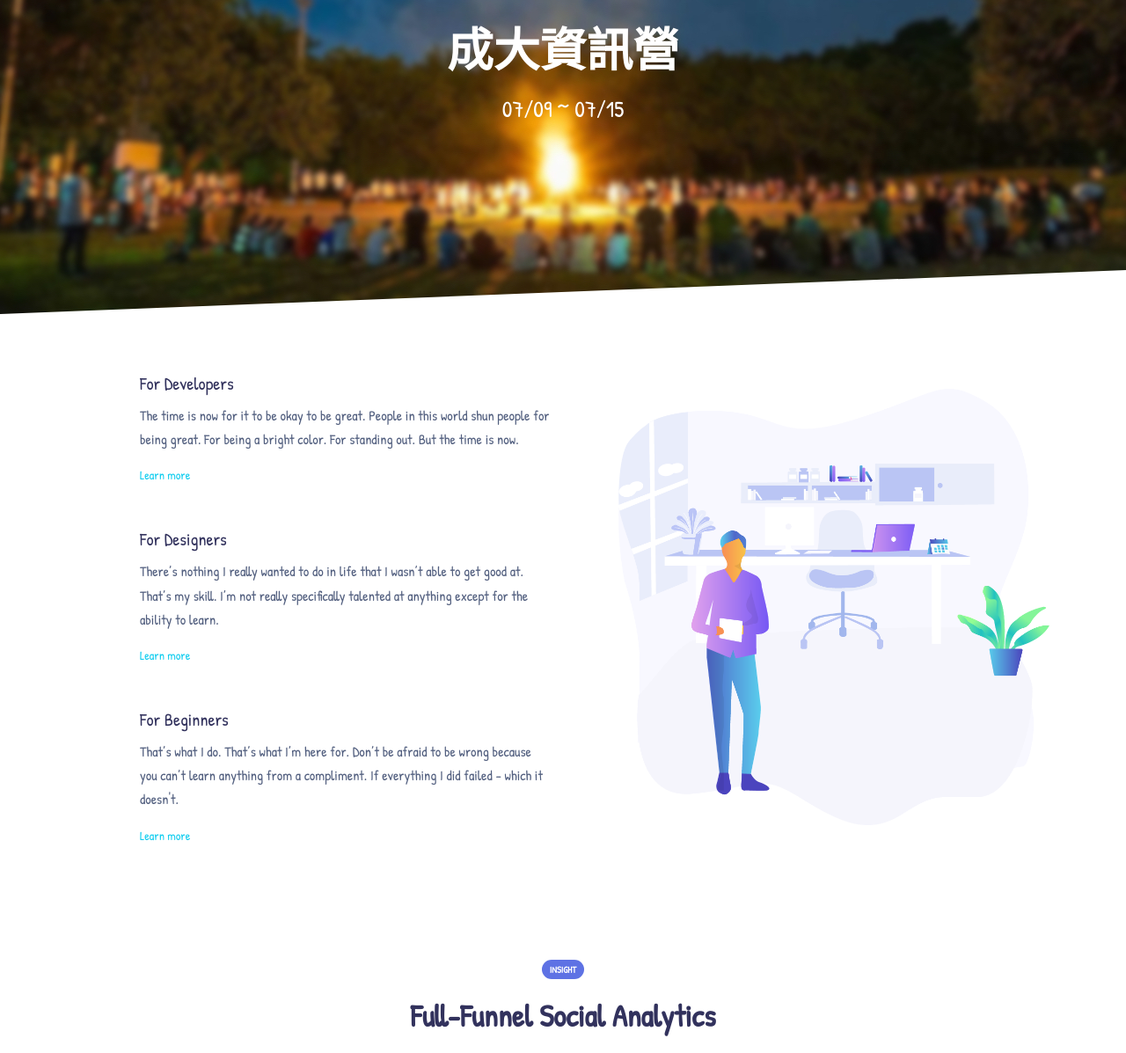
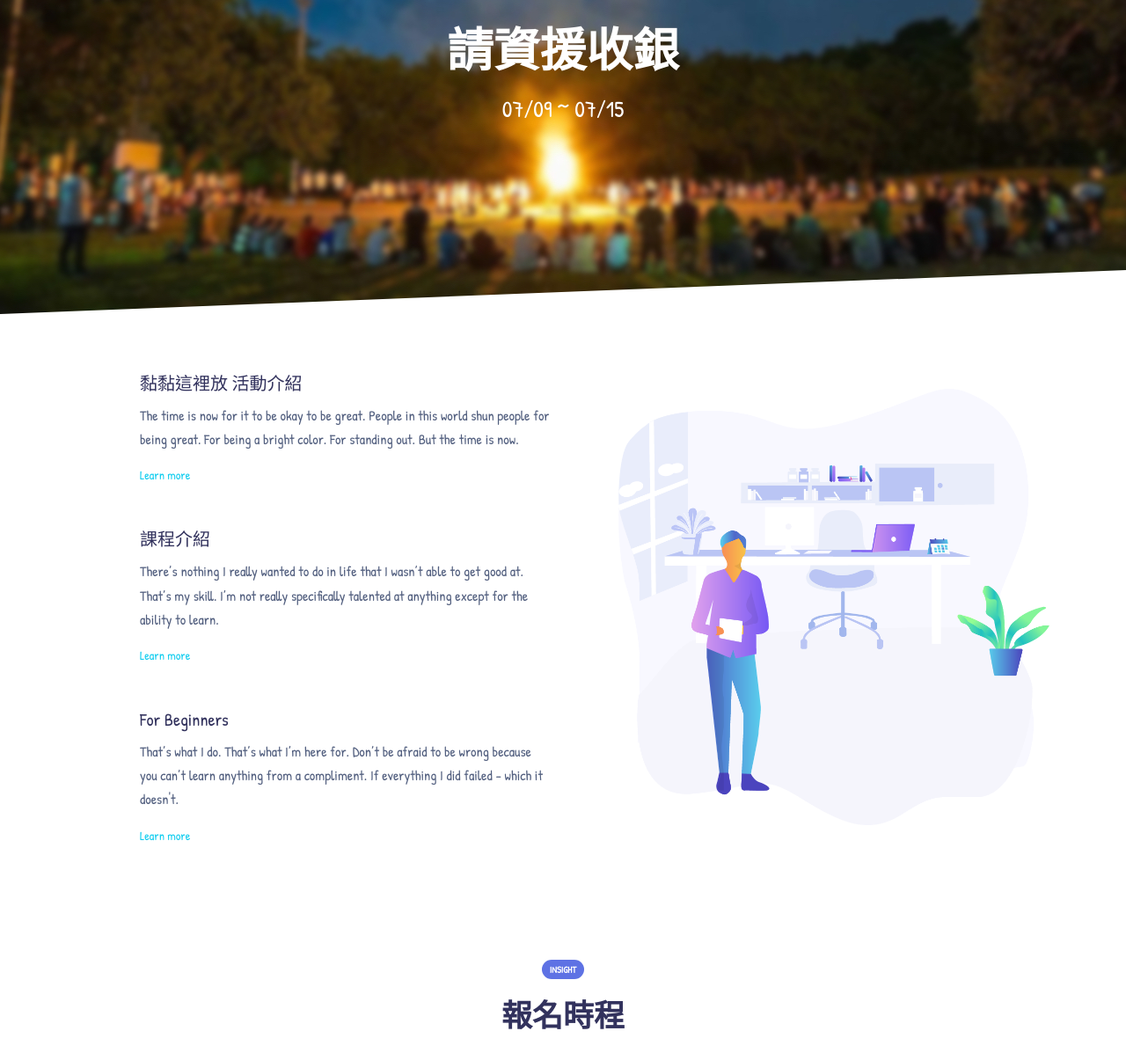
Before and after one commit to swenbao/csie_camp_web, a website: page index.html in a window 1280 px wide. Shown: the part 143-1340 px from the top of the page at 88% size. Drawn offline with Linux system fonts and the light colour scheme; some packages are replaced by stand-ins of ours.

Commit message:
微架構

```diff
--- a/assets/css/custom.css
+++ b/assets/css/custom.css
@@ -32,3 +32,8 @@
 .pt-80{
     padding-top: 80px;
 }
+
+.center {
+    width: 50%;
+    margin: 0 auto;
+  }
--- a/index.html
+++ b/index.html
@@ -123,7 +123,7 @@ Coded by www.creative-tim.com
           <div class="col px-0">
             <div class="row align-items-center justify-content-center">
               <div class="col-lg-6 text-center">
-                <h1 class="text-white display-1">成大資訊營</h1>
+                <h1 class="text-white display-1">請資援收銀</h1>
                 <h2 class="display-4 font-weight-normal text-white">07/09 ~ 07/15</h2>
                 <div class="mt-15">
                 </div>
@@ -144,14 +144,14 @@ Coded by www.creative-tim.com
           <div class="col-lg-6">
             <div class="info info-horizontal info-hover-primary">
               <div class="description pl-4">
-                <h5 class="title">For Developers</h5>
+                <h5 class="title">黏黏這裡放 活動介紹</h5>
                 <p>The time is now for it to be okay to be great. People in this world shun people for being great. For being a bright color. For standing out. But the time is now.</p>
                 <a href="#" class="text-info">Learn more</a>
               </div>
             </div>
             <div class="info info-horizontal info-hover-primary mt-5">
               <div class="description pl-4">
-                <h5 class="title">For Designers</h5>
+                <h5 class="title">課程介紹</h5>
                 <p>There’s nothing I really wanted to do in life that I wasn’t able to get good at. That’s my skill. I’m not really specifically talented at anything except for the ability to learn.</p>
                 <a href="#" class="text-info">Learn more</a>
               </div>
@@ -175,7 +175,7 @@ Coded by www.creative-tim.com
         <div class="row">
           <div class="col-md-8 mx-auto text-center">
             <span class="badge badge-primary badge-pill mb-3">Insight</span>
-            <h3 class="display-3">Full-Funnel Social Analytics</h3>
+            <h3 class="display-3">報名時程</h3>
             <p class="lead">The time is now for it to be okay to be great. For being a bright color. For standing out.</p>
           </div>
         </div>
@@ -219,6 +219,7 @@ Coded by www.creative-tim.com
         </div>
       </div>
     </div>
+    <div>插google表單</div>
     <br /><br />
     <footer class="footer">
       <div class="container">
```
